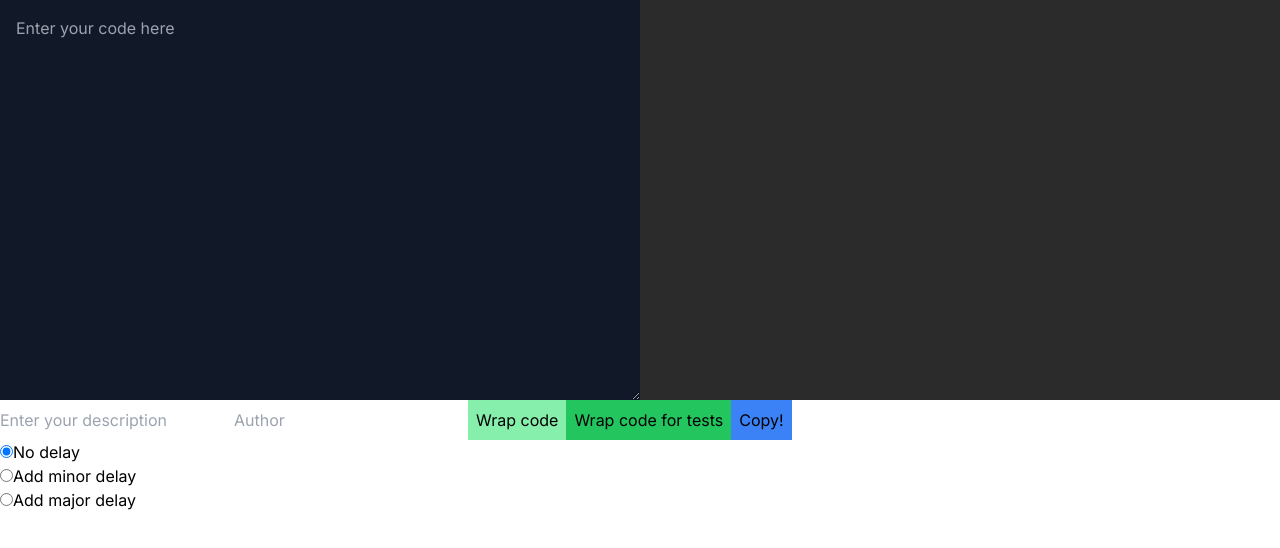
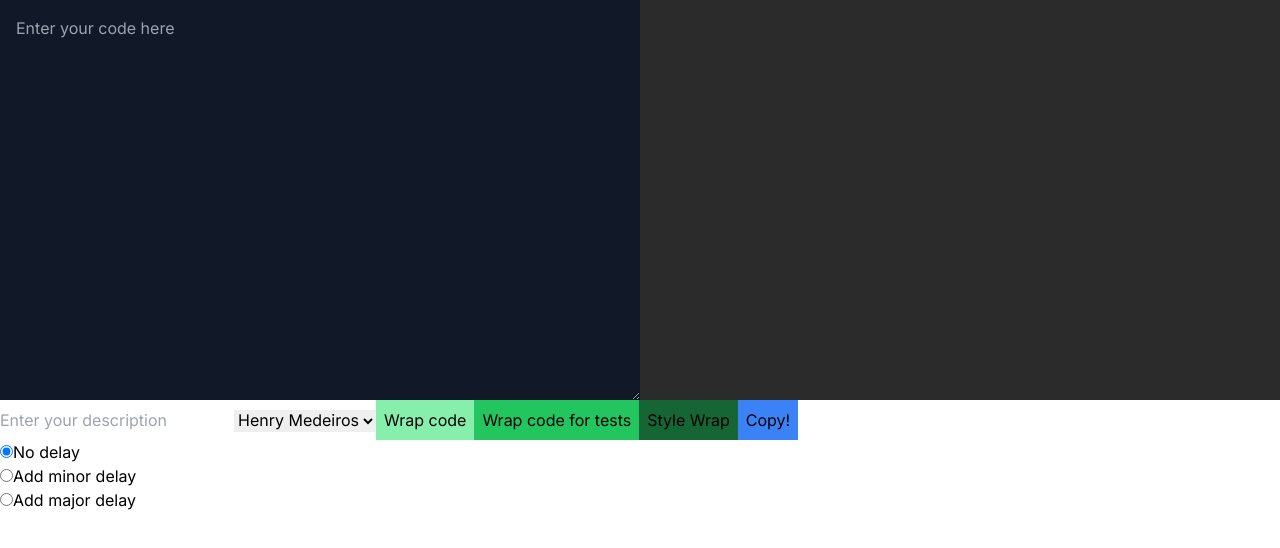
Before and after one commit to henrymedeiros/aladdin, a Next.js app: page / in a window 1280 px wide. Shown: the top 548 px of the page. Built offline with nearby package versions, Linux system fonts and the light colour scheme.

Commit message:
author select and style wrapper

```diff
--- a/app/page.js
+++ b/app/page.js
@@ -11,7 +11,7 @@ export default function Home() {
   const [formattedCode, setFormattedCode] = useState("");
   const [delayOption, setDelayOption] = useState("no-delay");
   const [description, setDescription] = useState("");
-  const [author, setAuthor] = useState("");
+  const [author, setAuthor] = useState("Henry Medeiros"); // aplicar localstorage aqui
   const textareaRef = useRef(null);
 
   function getFormattedDate(date) {
@@ -23,11 +23,7 @@ export default function Home() {
     return formattedDate;
   }
 
-  function wrapCode(
-    codeString,
-    author = "Henry Medeiros",
-    wrapType = "full-wrap"
-  ) {
+  function wrapCode(codeString, author, wrapType = "full-wrap") {
     if (!codeString) return;
     let teste;
     if (delayOption === "no-delay") {
@@ -56,6 +52,13 @@ export default function Home() {
     if (wrapType === "parcial-wrap") {
       return teste;
     }
+    if (wrapType === "style-wrap") {
+      return formatCode(`
+    <!-- ${description} -->
+    <!-- ${getFormattedDate(new Date())} | ${author} -->
+    <style>${codeString}</style>
+    `);
+    }
     return formatCode(`
     <!-- ${description} -->
     <!-- ${getFormattedDate(new Date())} | ${author} -->
@@ -67,7 +70,6 @@ export default function Home() {
     const textAreavalue = textareaRef.current.value;
     setFormattedCode(wrapCode(textAreavalue, author, e.target.value));
     setDescription("");
-    setAuthor("");
   };
 
   const handleDelayOption = (event) => {
@@ -99,12 +101,10 @@ export default function Home() {
         onChange={(e) => setDescription(e.target.value)}
       />
 
-      <input
-        type="text"
-        placeholder="Author"
-        value={author}
-        onChange={(e) => setAuthor(e.target.value)}
-      />
+      <select value={author} onChange={(e) => setAuthor(e.target.value)}>
+        <option value="Henry Medeiros">Henry Medeiros</option>
+        <option value="Paulo Moreira">Paulo Moreira</option>
+      </select>
 
       <button
         onClick={handleWrapCode}
@@ -119,6 +119,13 @@ export default function Home() {
         className="btn bg-green-500 p-2"
       >
         Wrap code for tests
+      </button>
+      <button
+        onClick={handleWrapCode}
+        value="style-wrap"
+        className="btn bg-green-800 p-2"
+      >
+        Style Wrap
       </button>
 
       <button
```
